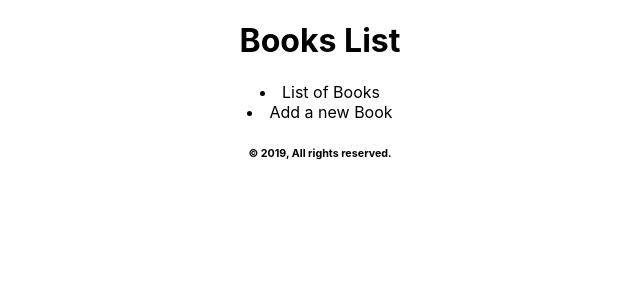
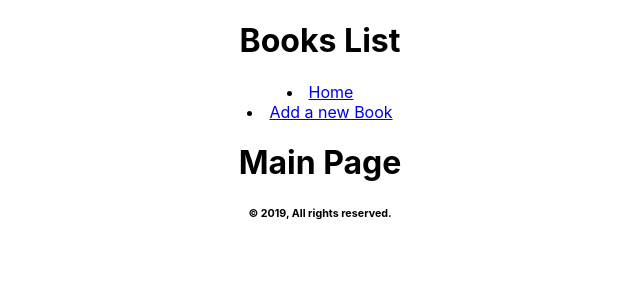
Before and after one commit to IgorRud23/react-redux-portfolio-project-final, a React (Create React App) app in the folder client/: page /#/ in a window 1280 px wide. Shown: the top 300 px of the page, without its empty margins (320-960 px from the left). Built offline with nearby package versions, Linux system fonts and the light colour scheme.

Commit message:
add new containers and components

```diff
--- a/client/src/App.js
+++ b/client/src/App.js
@@ -1,18 +1,34 @@
 import React from 'react';
+import {HashRouter, Switch, Route} from 'react-router-dom';
 import './App.css';
 
 import Header from './components/Header'
 import Footer from './components/Footer'
 import Navi from './components/Navi'
+import NotFound from './containers/NotFound'
+import HomePage from './components/HomePage'
+
+import BookDetails from './containers/BookDetails'
+import CreateBook from './containers/CreateBook'
 
 function App() {
   return (
-    <div className="App">
-    <Header/>
-    <Navi/>
-    <Footer/>
-    </div>
+      <HashRouter>
+        <div className="App">
+          <Header/>
+          <Navi/>
+
+            <Switch>
+            <Route exact path='/' component={HomePage}/>
+            <Route exact path='/details' component={BookDetails}/>
+            <Route exact path='/create' component={CreateBook}/>
+            <Route component={NotFound}/>
+            </Switch>
+
+          <Footer/>
+        </div>
+      </HashRouter>
   );
-}
+};
 
 export default App;
--- /dev/null
+++ b/client/src/components/HomePage/index.js
@@ -0,0 +1,11 @@
+import React from 'react';
+
+const HomePage = () => {
+  return (
+    <header>
+    <h1>Main Page</h1>
+    </header>
+  )
+};
+
+export default HomePage;
--- a/client/src/components/Navi/index.js
+++ b/client/src/components/Navi/index.js
@@ -1,12 +1,17 @@
 import React from 'react';
+import {Link} from 'react-router-dom';
 
 const Navi = () => {
   return (
     <nav>
-    <li>List of Books</li>
-    <li>Add a new Book</li>
+      <li>
+        <Link to='/'>Home</Link>
+      </li>
+      <li>
+        <Link to='/create'>Add a new Book</Link>
+      </li>
     </nav>
-  )
+  );
 };
 
 export default Navi;
--- /dev/null
+++ b/client/src/containers/NotFound/index.js
@@ -0,0 +1,13 @@
+import React from 'react';
+
+const NotFound = () => {
+  return (
+    <section>
+    <h2>
+    Page not found 404.
+    </h2>
+    </section>
+  );
+};
+
+export default NotFound;
```
